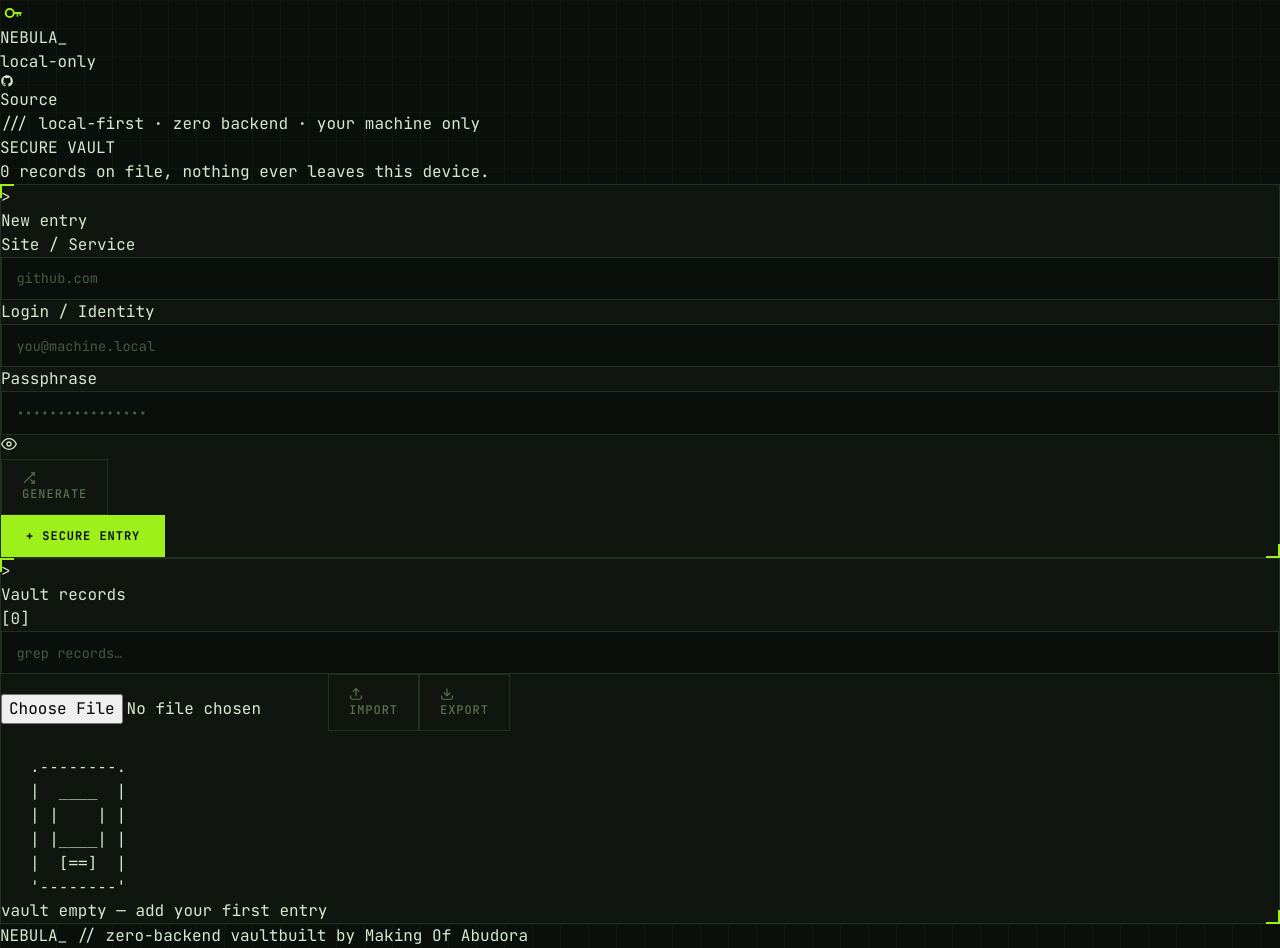
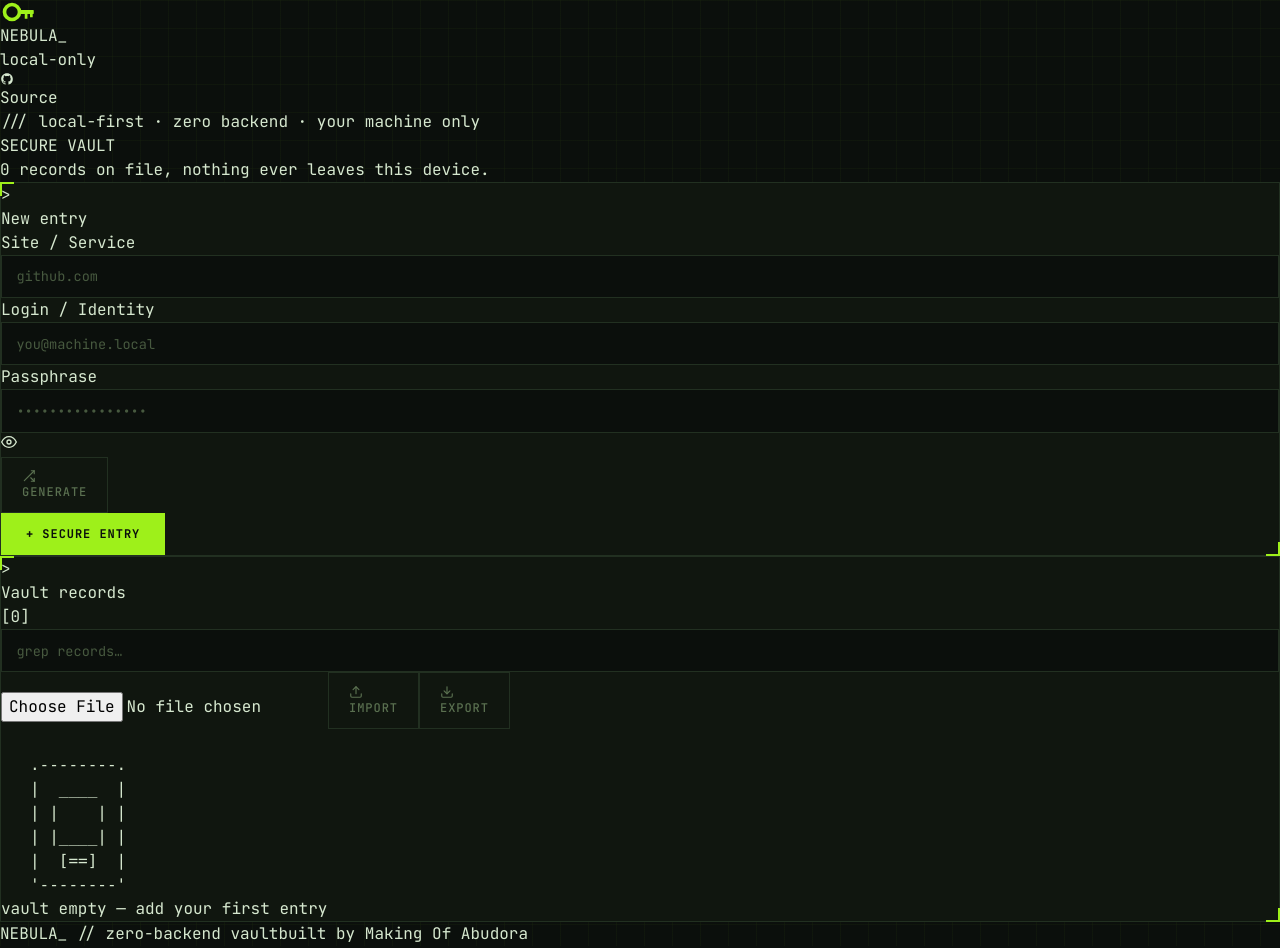
Before and after one commit to Abudora-0/Nebula, a React (Vite) app: page / in a window 1280 px wide. Built offline with nearby package versions, Linux system fonts and the light colour scheme.

Commit message:
Enlarge key logo
Crop the viewBox tighter to the key shape and bump the navbar
render size so the mark reads bigger instead of floating in
empty space.

```diff
--- a/src/components/Navbar.jsx
+++ b/src/components/Navbar.jsx
@@ -4,7 +4,7 @@ const Navbar = () => {
       <div className="max-w-4xl mx-auto px-5 h-14 flex items-center justify-between">
         {/* Logo */}
         <div className="flex items-center gap-3">
-          <svg width="26" height="26" viewBox="0 0 32 32" fill="none" xmlns="http://www.w3.org/2000/svg">
+          <svg width="36" height="24" viewBox="4 8 24 16" fill="none" xmlns="http://www.w3.org/2000/svg">
             <circle cx="12" cy="16" r="5" fill="none" stroke="#9ef01a" strokeWidth="2.4"/>
             <rect x="16.5" y="14.7" width="10" height="2.6" rx="0.4" fill="#9ef01a"/>
             <rect x="20.5" y="17.3" width="1.8" height="3.2" fill="#9ef01a"/>
```
Also changed, not shown: public/favicon.svg.
